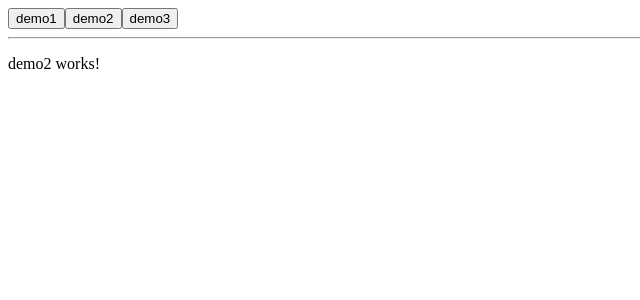
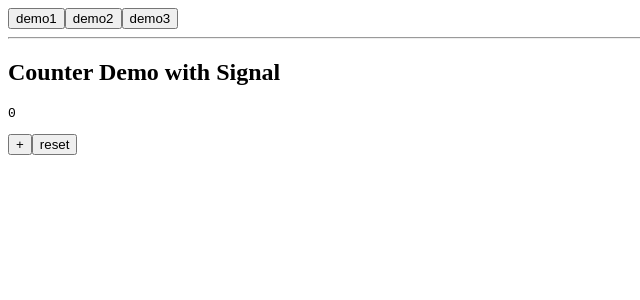
Before and after one commit to andreaborelli/angular16-demo, an Angular app: page /demo2 in a window 1280 px wide. Shown: the top 300 px of the page, without its empty margins (0-640 px from the left). Built offline with nearby package versions, Linux system fonts and the light colour scheme.

Commit message:
signal - set and update

```diff
--- a/src/app/features/demo2.component.ts
+++ b/src/app/features/demo2.component.ts
@@ -1,4 +1,4 @@
-import { Component } from '@angular/core';
+import { Component, signal } from '@angular/core';
 import { CommonModule } from '@angular/common';
 
 @Component({
@@ -6,13 +6,50 @@ import { CommonModule } from '@angular/common';
   standalone: true,
   imports: [CommonModule],
   template: `
-    <p>
-      demo2 works!
-    </p>
+    <h2>Counter Demo with Signal</h2>
+    <pre>{{ counter()}}</pre> <!-- stampiamo il valore del signal -->
+    <button (click)="inc()">+</button>
+    <button (click)="reset()">reset</button>
   `,
   styles: [
   ]
 })
 export class Demo2Component {
+ counter = signal(0); // inizializziamo il signal con il valore 0
+
+ inc() {
+  // this.counter.set(this.counter() + 1); // incrementiamo il valore del signal di 1
+  this.counter.update(c => c + 1); /* incrementiamo il valore del signal di 1
+  update è un metodo che ci permette di modificare il valore del signal */
+ }
+ reset() {
+  this.counter.set(0); // resettiamo il valore del signal a 0
+ }
 
 }
+
+ /* i signals ovvero i segnali sono un nuovo sistema impplementato da Angular15+ e molti altri framework
+  che ci permettono di tracciare come e dove una proprietà cambia,
+  il vero vantaggio nell'utilizzare i signal rispetto ad una classica proprietà utilizzata
+  in un componente visualizzata in un template è che possiamo ottimizzare i render */
+
+   /* la change detection è il meccanismo che dietro le quinte in angular
+   renderizza tutti i componenti della pagina nel momento in cui
+   avviene una una di queste 3 azioni ovvero
+   azione dell'utente quindi un evento es: tipo mouseEvent, keyboardEvent;
+   un Timer: setTimeout, setInterval, o una chiamata al server come una get di HTTPClient,
+   in ognuno di questi 3 casi la change detection trigghera il render su tutti i componenti,
+   grazie a questo possiamo es. posizionare una variabile, una proprietà in una classe in un service
+   e far si che un componente la scriva, un'altro la legga, e in tempo reale queste 2 proprietà siano in sincronia */
+
+   /* il problema è che spesso vengono renderizzati template di componenti che non necessitano di un render
+   es. un componente che clicchiamo su un pulsante o scriviamo qualcosa in un campo di input,
+   a questo punto avremmo il triggher della change detection su tutti i components della pagina,
+   anche quelli che in realtà necessitano di un render perchè non sono afflitti da nessuna modifica
+   dovuta al clic o all'interazione del campo di input, di conseguenza è uno spreco computazionale.
+   Grazie ai SIGNALS potremmo fare in modo che questa change detection sia disabilitata
+   per es. utilizzando l'opzione OnPush dei componenti oppure eliminando totalmente zone.js
+   che è una delle dipendenze che serve alla change detection per funzionare riducendo
+   sia il bundle dell'applicazione che avremmo un elemento in meno,
+   ma anche risparmiando risorse visto che avremo dei delle operazioni dei calcoli,
+   dei controlli, listener in meno nell'applicazione */
```
